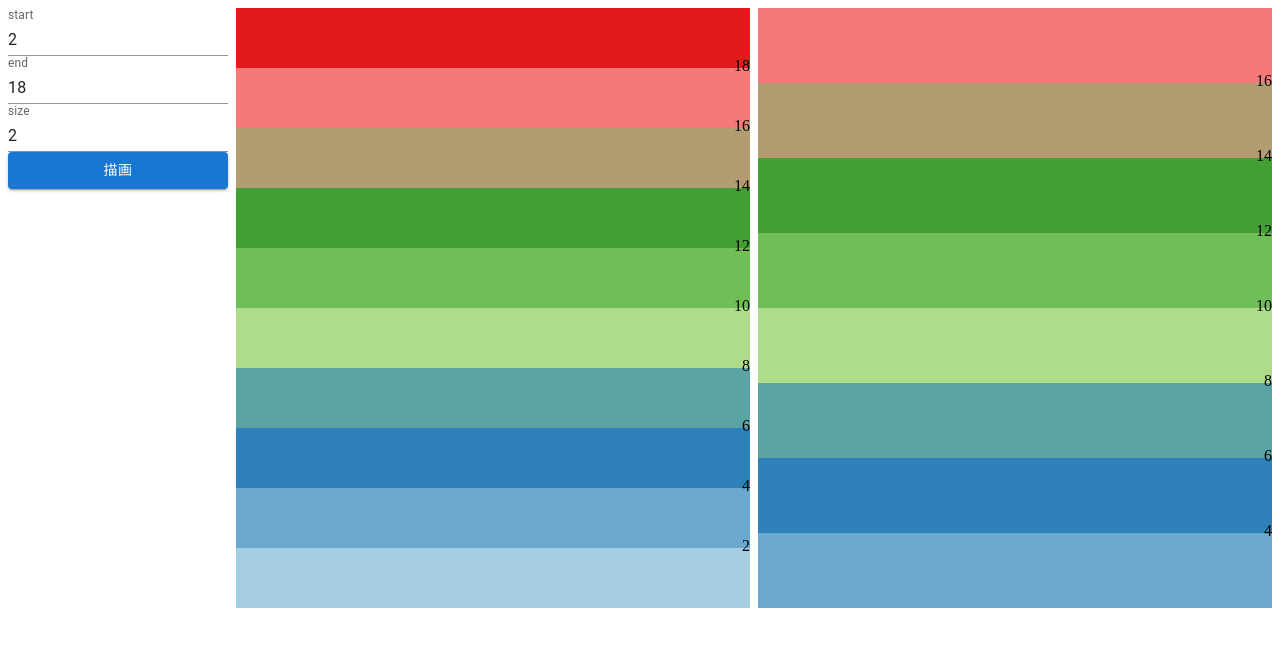
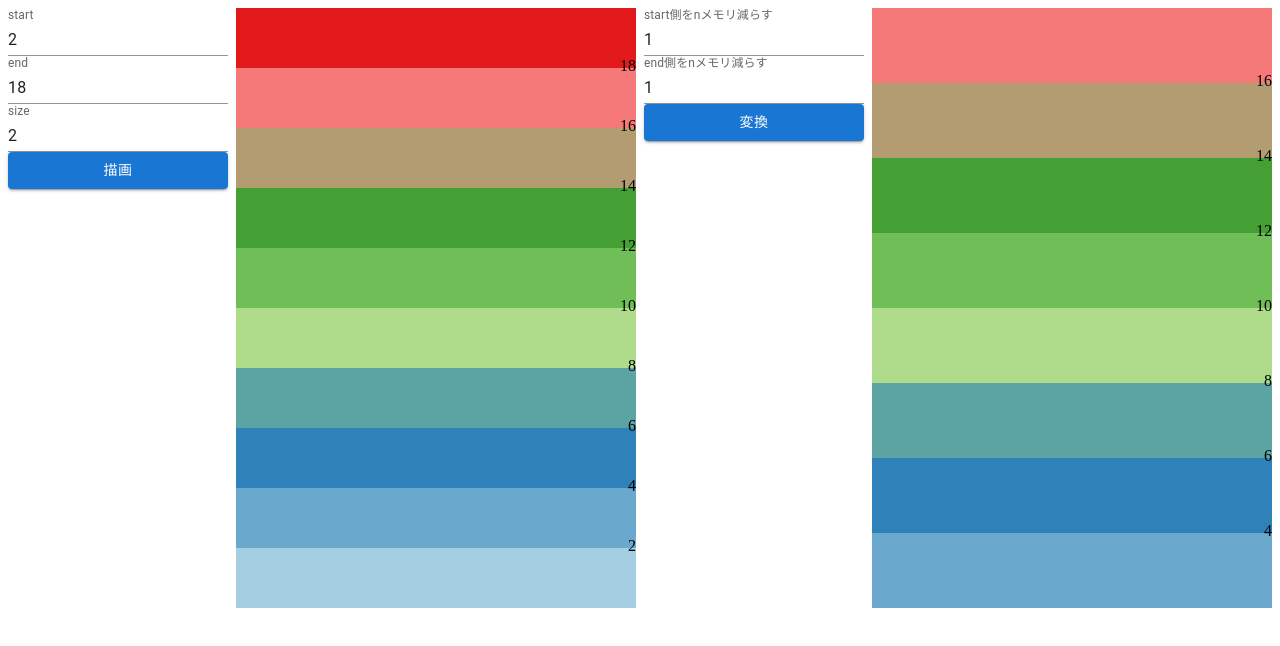
Before and after one commit to unaguna/gradation-mapping-react, a React app: page / in a window 1280 px wide. Shown: the top 646 px of the page. Built offline with nearby package versions, Linux system fonts and the light colour scheme; the HTML template or start-up script is replaced by a standard one.

Commit message:
✨allow to set param to calc new colorscale

```diff
--- a/src/App.tsx
+++ b/src/App.tsx
@@ -7,6 +7,8 @@ export const App: React.FC = () => {
   const [start, setStart] = useState("2");
   const [end, setEnd] = useState("18");
   const [size, setSize] = useState("2");
+  const [deltaStart, setDeltaStart] = useState("1");
+  const [deltaEnd, setDeltaEnd] = useState("1");
 
   const [startN, setStartN] = useState(Number.parseFloat(start) <= Number.parseFloat(end) ? Number.parseFloat(start) : Number.parseFloat(end));
   const [endN, setEndN] = useState(Number.parseFloat(start) <= Number.parseFloat(end) ? Number.parseFloat(end) : Number.parseFloat(start));
@@ -24,11 +26,11 @@ export const App: React.FC = () => {
   const valuedColorScale: ValuedColorscale =
     useMemo(() => new ValuedColorscale(colorscale, startN, endN, sizeN), [colorscale, startN, endN, sizeN]);
 
-  const newStartIndex = valuedColorScale.contourValues.length >= 1 ? 1 : 0;
-  const newEndIndex = valuedColorScale.contourValues.length >= 2 ? valuedColorScale.contourValues.length - 2 : 0;
+  const [deltaStartN, setDeltaStartN] = useState(Number.parseInt(deltaStart));
+  const [deltaEndN, setDeltaEndN] = useState(Number.parseInt(deltaEnd));
 
   const newValuedColorScale: ValuedColorscale =
-    useMemo(() => valuedColorScale.subsetByContourIndex(newStartIndex, newEndIndex), [valuedColorScale, newStartIndex, newEndIndex]);
+    useMemo(() => valuedColorScale.subsetByContourIndex(deltaStartN, valuedColorScale.contourValues.length - 1 - deltaEndN), [valuedColorScale, deltaStartN, deltaEndN]);
 
   /** 描画ボタンをクリックした際の処理 */
   const handleClickCalcButton = () => {
@@ -39,6 +41,12 @@ export const App: React.FC = () => {
     setStartN(_start <= _end ? _start : _end);
     setEndN(_start <= _end ? _end : _start);
     setSizeN(_size);
+  };
+
+  /** 変換ボタンをクリックした際の処理 */
+  const handleClickTransButton = () => {
+    setDeltaStartN(Number.parseInt(deltaStart));
+    setDeltaEndN(Number.parseInt(deltaEnd));
   };
 
   return <Stack direction="row" spacing={1}>
@@ -67,6 +75,23 @@ export const App: React.FC = () => {
       <Button variant="contained" onClick={handleClickCalcButton}>描画</Button>
     </Stack>
     <Colorbar values={valuedColorScale.contourValues} colors={valuedColorScale.fullColorscale.map(([_, c]) => ({ color: c, size: 1 }))} sx={{ flex: 1, height: "600px" }} />
+    <Stack direction="column">
+      <TextField
+        value={deltaStart}
+        onChange={e => setDeltaStart(e.target.value)}
+        label="start側をnメモリ減らす"
+        variant="standard"
+        inputProps={{ inputMode: 'numeric', pattern: '-?[0-9]*' }}
+      />
+      <TextField
+        value={deltaEnd}
+        onChange={e => setDeltaEnd(e.target.value)}
+        label="end側をnメモリ減らす"
+        variant="standard"
+        inputProps={{ inputMode: 'numeric', pattern: '-?[0-9]*' }}
+      />
+      <Button variant="contained" onClick={handleClickTransButton}>変換</Button>
+    </Stack>
     <Colorbar values={newValuedColorScale.contourValues} colors={newValuedColorScale.fullColorscale.map(([_, c]) => ({ color: c, size: 1 }))} sx={{ flex: 1, height: "600px" }} />
   </Stack>
 }
```
